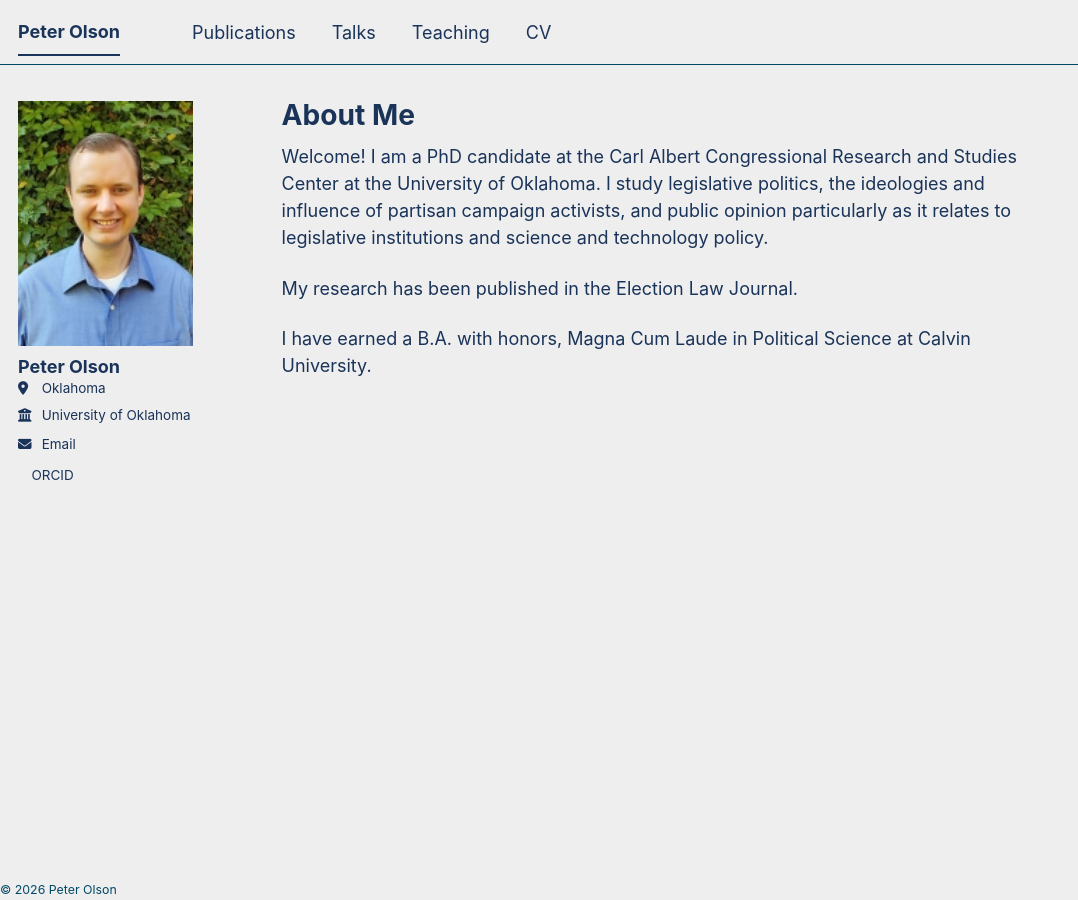
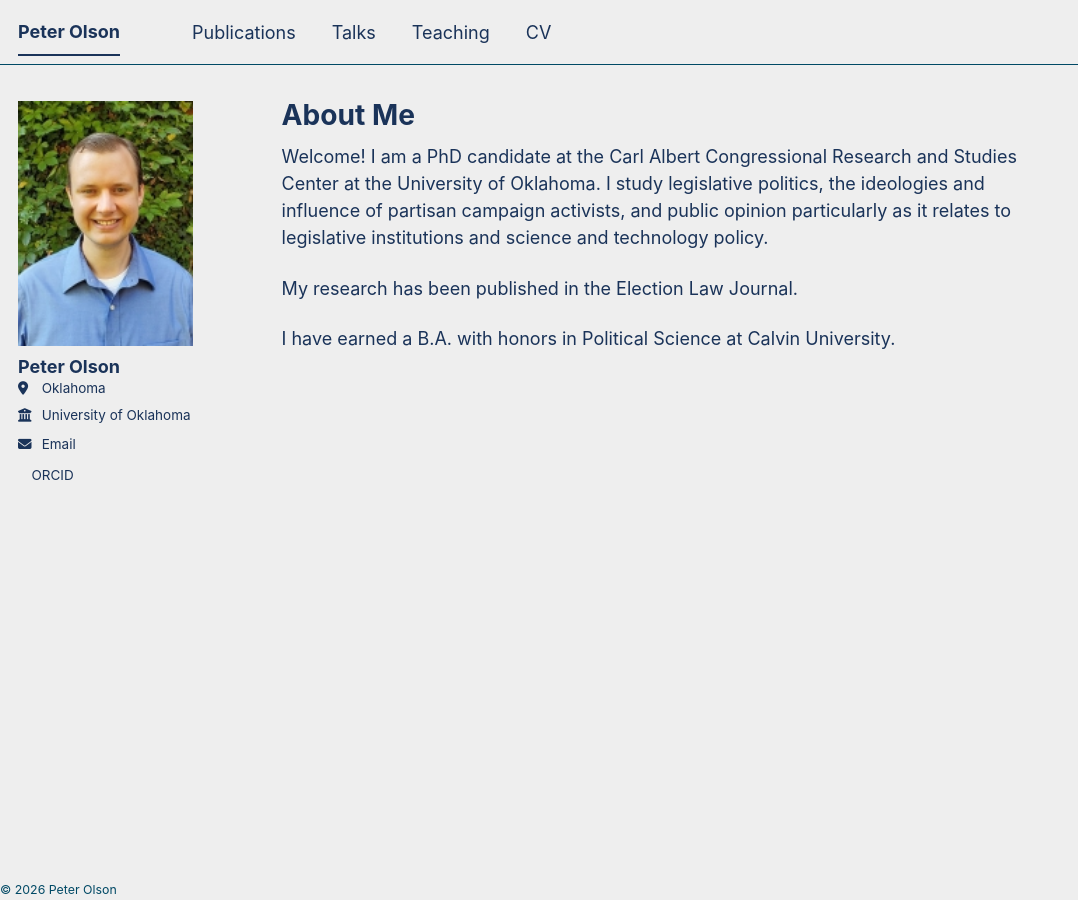
Before and after one commit to peterolson1776-crypto/peterolson.github.io, a Jekyll site: the page built from _pages/about.md, in a window 1280 px wide. Shown: the whole page, without its empty margins (0-1078 px from the left). Built offline with Jekyll 4.4.1, drawn with Linux system fonts in a browser that asks for light colours; a style sheet for code colours, icons or effects is not loaded.

Commit message:
Update about.md

```diff
--- a/_pages/about.md
+++ b/_pages/about.md
@@ -14,4 +14,4 @@ legislative institutions and science and technology policy.
 
 My research has been published in the Election Law Journal.
 
-I have earned a B.A. with honors, Magna Cum Laude in Political Science at Calvin University.
+I have earned a B.A. with honors in Political Science at Calvin University.
```
